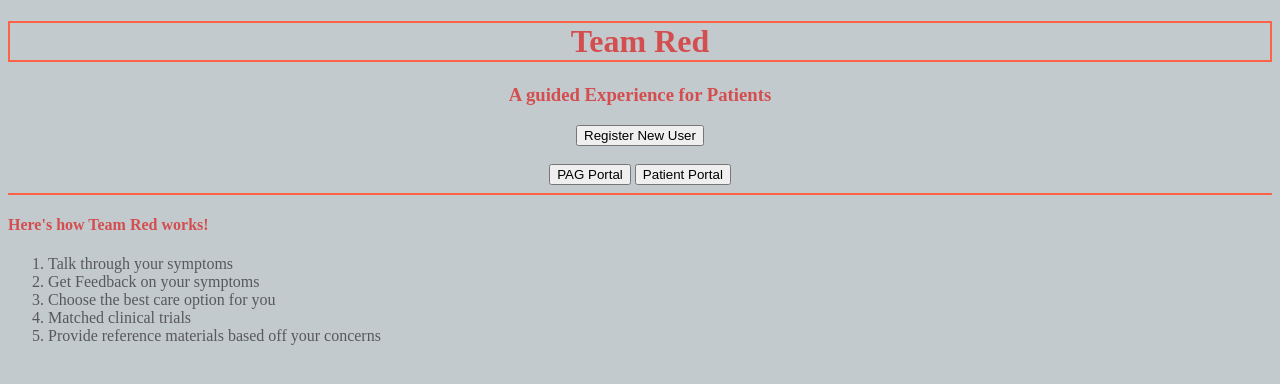
After one commit to secureailabs/red_team, a Flask app: page /home in a window 1280 px wide. The commit adds this page. Shown: the top 384 px of the page. Run offline with Flask 2, Linux system fonts and the light colour scheme.

Commit message:
Update web

```diff
--- a/app/user_manage.py
+++ b/app/user_manage.py
@@ -8,14 +8,16 @@ from server import db
 bp = Blueprint("bp", __name__, template_folder="templates")
 
 
+# PAG page
 @bp.route("/")
-def index():
-    return "Home route."
+@bp.route("/home")
+def home():
+    return render_template("default_template.html", team_name="Team Red")
 
 
 @bp.route("/login", methods=("GET", "POST"))
 def login():
-    if request.method == "POST":
+    if request.method == "POST" and request.form["choice"] == "login":
         username = request.form["username"]
         password = request.form["password"]
 
@@ -36,18 +38,18 @@ def login():
 
         flash(error)
 
-    return render_template("login.html")
+    return render_template("login.html", team_name="Team Red")
 
 
 @bp.route("/register", methods=("GET", "POST"))
 def register():
     if request.method == "POST":
-        if request.form["choice"] == "patient":
+        if request.form["choice"] == "Register Patient":
             return redirect(url_for("bp.register_patient"))
-        elif request.form["choice"] == "PAG":
+        elif request.form["choice"] == "Register PAG":
             return redirect(url_for("bp.register_pag"))
 
-    return render_template("register.html")
+    return render_template("register.html", team_name="Team Red")
 
 
 @bp.route("/register/pag", methods=("GET", "POST"))
@@ -76,7 +78,7 @@ def register_pag():
             register_info["password"] = generate_password_hash(register_info["password"])
             db.user.insert_one(register_info)
 
-    return render_template("pag_register.html")
+    return render_template("pag_register.html", team_name="Team Red")
 
 
 @bp.route("/register/patient", methods=("GET", "POST"))
@@ -106,4 +108,4 @@ def register_patient():
             register_info["password"] = generate_password_hash(register_info["password"])
             db.user.insert_one(register_info)
 
-    return render_template("patient_register.html")
+    return render_template("patient_register.html", team_name="Team Red")
--- /dev/null
+++ b/static/PAG/style.css
@@ -0,0 +1,37 @@
+/**
+ * red_team
+ * stle.css
+ *
+ * Copyright (C) 2023 Secure Ai Labs, Inc. All Rights Reserved.
+ * Private and Confidential. Internal Use Only.
+ *
+ *     This software contains proprietary information which shall not
+ *     be reproduced or transferred to other documents and shall not
+ *     be disclosed to others for any purpose without
+ *     prior written permission of Secure Ai Labs, Inc.
+ *
+ *
+ */
+
+body {
+    color: rgba(221, 17, 17, 0.667);
+    background-color: rgb(194, 202, 206);
+}
+
+ol {
+    color: rgba(34, 32, 32, 0.667);
+    background-color: rgb(194, 202, 206);
+}
+
+/* h1 {
+    background-color: green;
+}
+
+div {
+    background-color: lightblue;
+}
+*/
+p {
+    color: rgba(34, 32, 32, 0.667);
+    background-color: rgb(194, 202, 206);
+}
--- /dev/null
+++ b/templates/default_template.html
@@ -0,0 +1,97 @@
+<!--
+red_team
+default_template.html
+
+Copyright (C) 2023 Secure Ai Labs, Inc. All Rights Reserved.
+Private and Confidential. Internal Use Only.
+
+    This software contains proprietary information which shall not
+    be reproduced or transferred to other documents and shall not
+    be disclosed to others for any purpose without
+    prior written permission of Secure Ai Labs, Inc.
+
+
+-->
+
+<!DOCTYPE html>
+<html lang="en">
+
+<head>
+    <meta charset="UTF-8">
+    <meta http-equiv="X-UA-Compatible" content="IE=edge">
+    <meta name="viewport" content="width=device-width, initial-scale=1.0">
+    <title>DEFAULT_TEMPLATE</title>
+    <link rel="stylesheet" type="text/css" href="{{ url_for('static', filename='PAG/style.css')}}">
+</head>
+
+
+<div class="banner">
+    <div>
+        {% block banner %}
+        <h1 style="border:2px solid Tomato;">
+            <center>{{ team_name }}</center>
+        </h1>
+        <h3>
+            <center>A guided Experience for Patients</center>
+        </h3>
+        {% endblock %}
+        {% block banner_button %}
+        <center>
+            <form method="post" , action="/register">
+                <input type="submit" name="choice" value="Register New User"><br>
+            </form><br />
+            <form method="post" , action="/login" style="display: inline;">
+                <input type="submit" name="choice" value="PAG Portal">
+            </form>
+            <form method="post" , action="/login" style="display: inline;">
+                <input type="submit" name="choice" value="Patient Portal"><br>
+            </form>
+        </center>
+
+        {% if error %}
+        <p>{{error}}</p>
+        {% endif %}
+        {% endblock %}
+
+        <hr style="border:1px solid Tomato;">
+    </div>
+</div>
+
+<body>
+    {% block content %}
+    <div>
+
+        <h4>Here's how {{ team_name }} works!</h4>
+        <p>
+        <ol>
+            <li>Talk through your symptoms</li>
+            <li>Get Feedback on your symptoms</li>
+            <li>Choose the best care option for you</li>
+            <li>Matched clinical trials</li>
+            <li>Provide reference materials based off your concerns</li>
+        </ol>
+        </p>
+
+    </div>
+    {% endblock %}
+</body>
+
+<!-- <body>
+    {% block buttons1 %}
+
+    <body>
+        <form method="post" , action="/user">
+            <input type="submit" name="choice" value="Patient Portal"><input type="submit" name="choice"
+                value="PAG Portal"><br>
+            <br />
+
+        </form>
+
+        {% if error %}
+        <p>{{error}}</p>
+        {% endif %}
+    </body>
+    {% endblock %}
+</body> -->
+
+</html>
```
Also changed, not shown: templates/login.html (+30 -6 lines), templates/pag.html (+14 -0 lines), templates/pag_register.html (+32 -7 lines), templates/patient.html (+14 -0 lines), templates/patient_register.html (+29 -3 lines), templates/register.html (+13 -16 lines), templates/user_home.html (added, +38 -0 lines), 1 other file.
